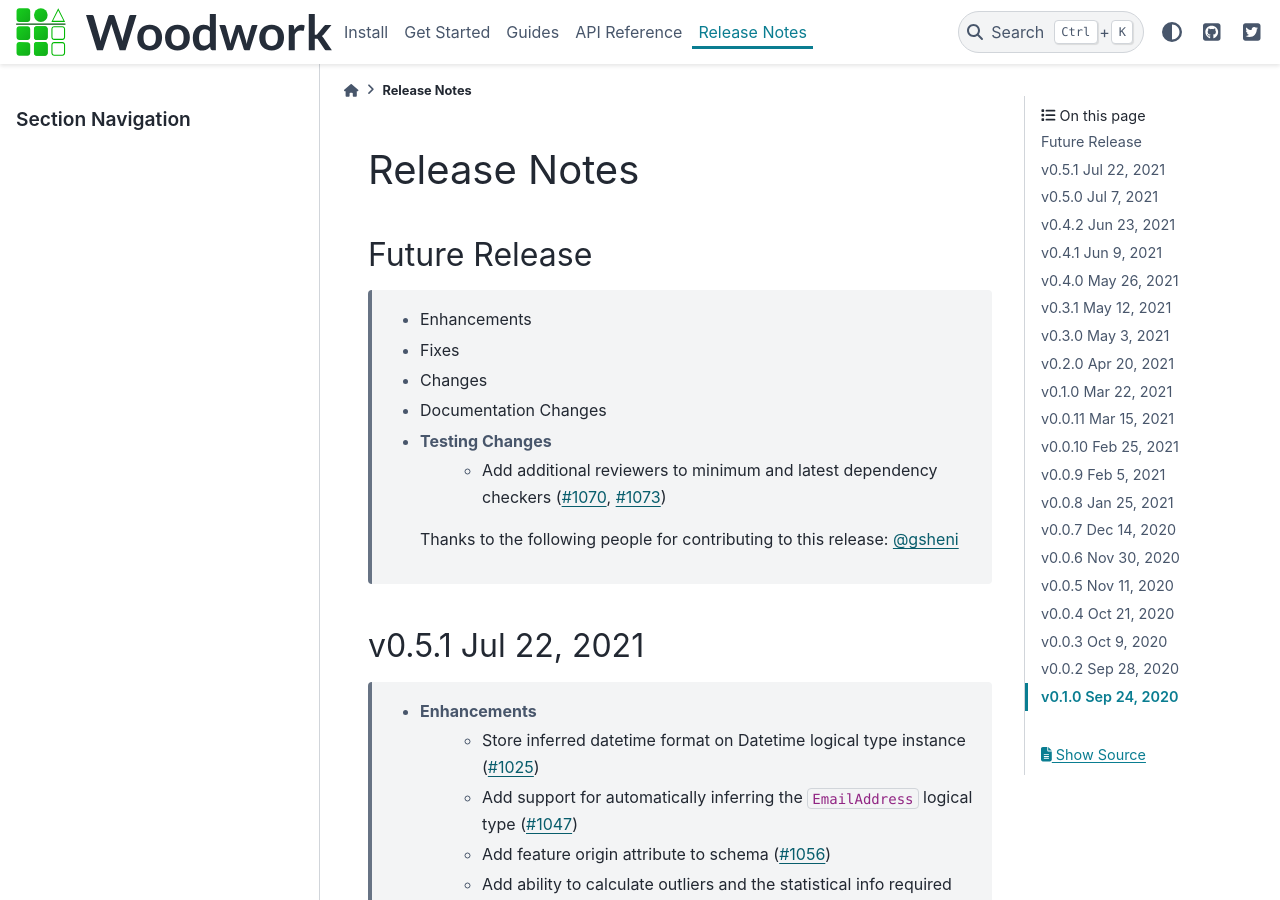
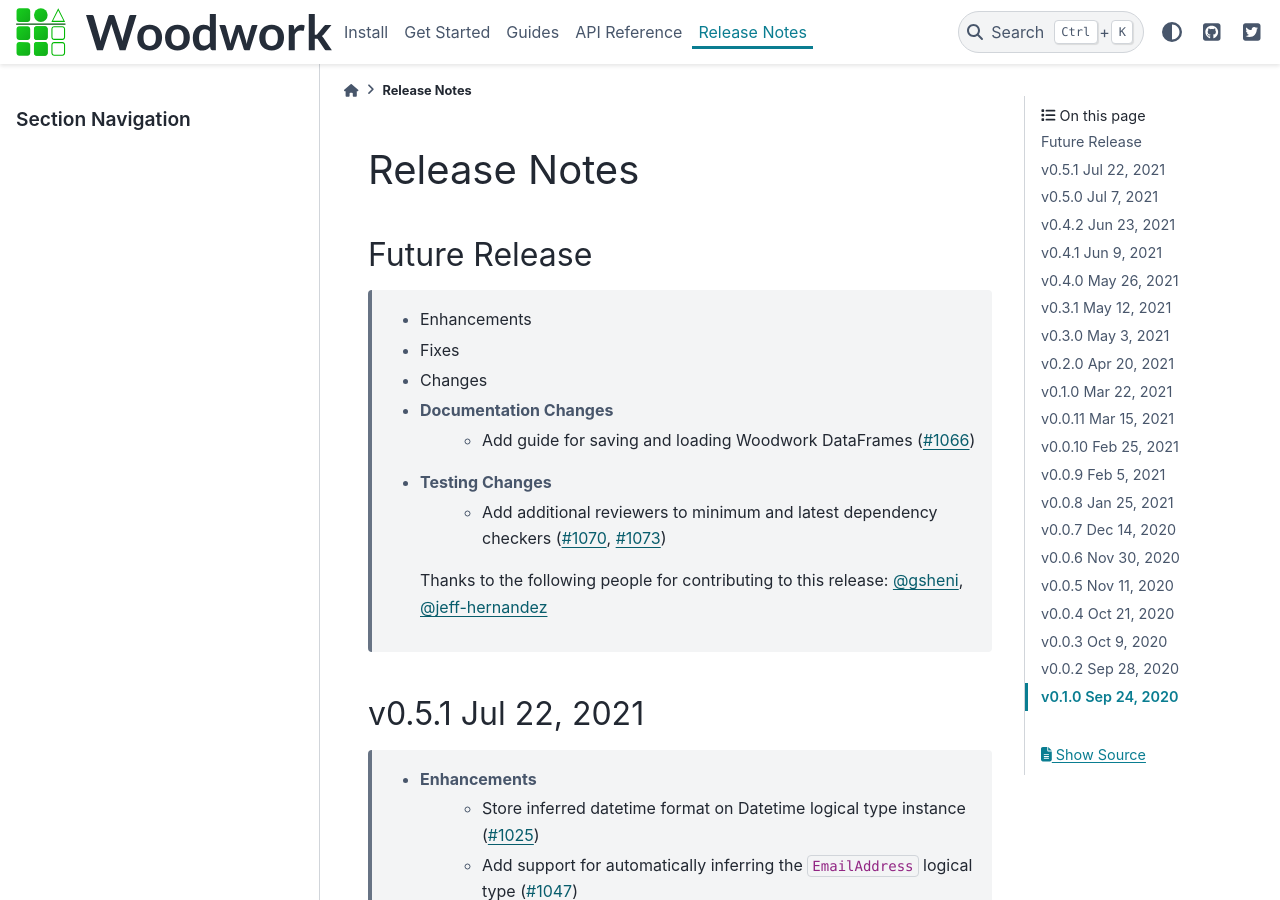
Before and after one commit to alteryx/woodwork, a Sphinx documentation site: the page built from docs/source/release_notes.rst, in a window 1280 px wide and 900 px high. Built offline with Sphinx 7.4.7 and the PyData theme 0.15.4, drawn with Linux system fonts in a browser that asks for light colours; comment, search, counter and statistics services are not loaded.

Commit message:
update release notes

```diff
--- a/docs/source/release_notes.rst
+++ b/docs/source/release_notes.rst
@@ -9,11 +9,12 @@
   * Fixes
   * Changes
   * Documentation Changes
+        * Add guide for saving and loading Woodwork DataFrames (:pr:`1066`)
   * Testing Changes
         * Add additional reviewers to minimum and latest dependency checkers (:pr:`1070`, :pr:`1073`)
 
     Thanks to the following people for contributing to this release:
-    :user:`gsheni`
+    :user:`gsheni`, :user:`jeff-hernandez`
 
 v0.5.1 Jul 22, 2021
 ===================
```
